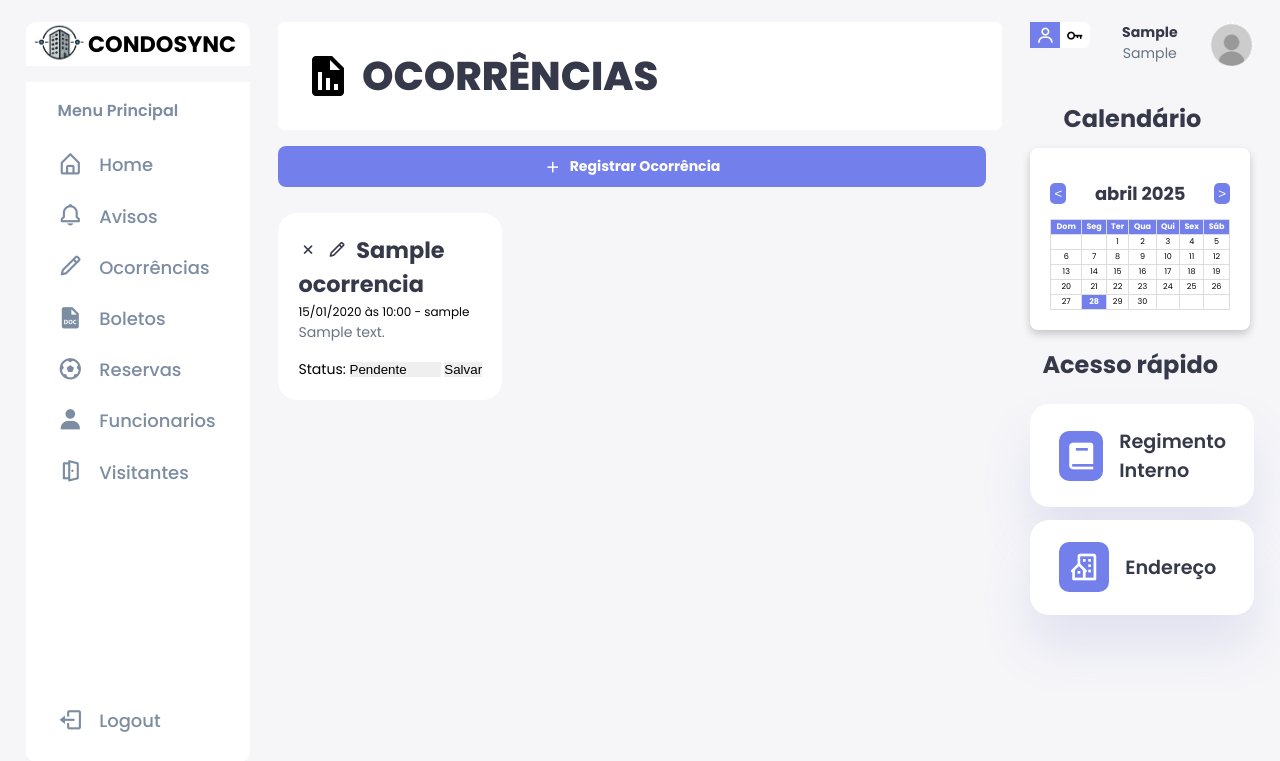
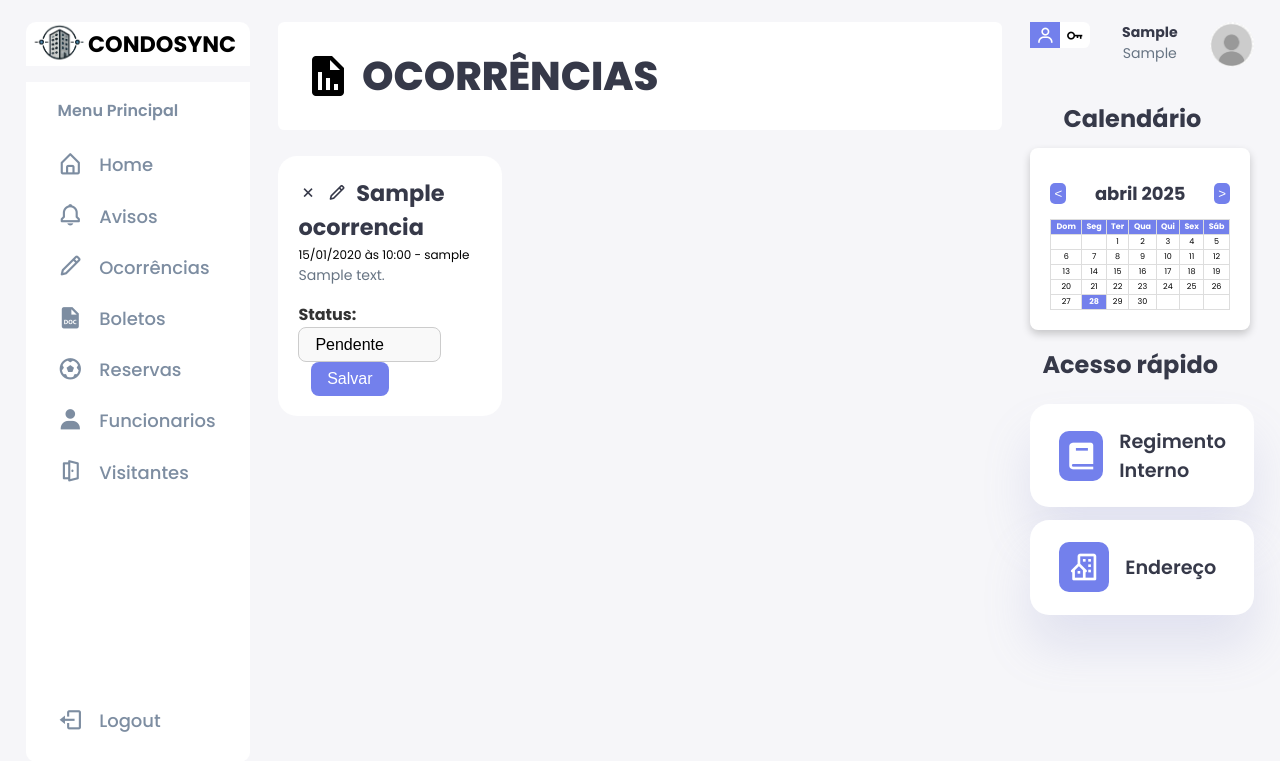
Before and after one commit to caioguimaraesr/CondoSync, a Django app: page /condosync/ocorrencias/ in a window 1280 px wide. Shown: the top 761 px of the page. Run offline with Django 5.2, Linux system fonts and the light colour scheme; a user stored in the database is signed in; tables that the repository leaves empty hold one stand-in row (values such as "Sample post").

Commit message:
realizando alterações

```diff
--- a/condosync/static/condosync/css/style.css
+++ b/condosync/static/condosync/css/style.css
@@ -1396,7 +1396,73 @@ main .form-veiculo td .actions .btn-editar i {
     background-color: var(--clr-primary-variant);
 }
 
+.status-pendente {
+    color: red;
+    font-weight: bold;
+}
+
+.status-andamento {
+    color: orange;
+    font-weight: bold;
+}
+
+.status-resolvido {
+    color: green;
+    font-weight: bold;
+}
+
 /* Form - Status */
+.form-status {
+    margin-top: 1rem;
+}
+
+.form-status label {
+    font-weight: bold;
+    margin-right: 0.5rem;
+    font-size: 1rem;
+    color: #333;
+}
+
+.form-status select {
+    padding: 0.5rem 1rem;
+    border-radius: 8px;
+    border: 1px solid #ccc;
+    font-size: 1rem;
+    background-color: #f9f9f9;
+    cursor: pointer;
+    transition: 0.3s;
+}
+
+.form-status select option[value="pendente"] {
+    background-color: #ffe5e5;
+    color: #c0392b;
+}
+
+.form-status select option[value="em_andamento"] {
+    background-color: #fff5e5;
+    color: #e67e22;
+}
+
+.form-status select option[value="resolvido"] {
+    background-color: #e5ffe5;
+    color: #27ae60;
+}
+
+.btn-salvar-status {
+    margin-left: 0.8rem;
+    padding: 0.5rem 1rem;
+    background-color: var(--clr-primary);
+    color: white;
+    border: none;
+    border-radius: 8px;
+    font-size: 1rem;
+    cursor: pointer;
+    transition: background-color 0.3s;
+}
+
+.btn-salvar-status:hover {
+    background-color: var(--clr-primary-variant);
+}
 
 /* Fazer o css do form status */
 
--- a/condosync/templates/condosync/pages/ocorrencias/ocorrencias.html
+++ b/condosync/templates/condosync/pages/ocorrencias/ocorrencias.html
@@ -23,7 +23,7 @@
             </div>
 
             <div class="bnt-container">
-                {% if user.is_authenticated %}
+                {% if user.is_authenticated and not user.is_superuser%}
                     <a href="{% url 'condosync:create_ocorrencia' %}" class="btn-adicionar-aviso">
                         <i class='bx bx-plus'></i> Registrar Ocorrência
                     </a>
@@ -60,7 +60,13 @@
                                 </form>
                             </div>
                         {% else %}
-                            <p>{{ ocorrencia.get_status_display }}</p>
+                        <p
+                        class="{% if ocorrencia.status == 'pendente' %}status-pendente
+                            {% elif ocorrencia.status == 'em_andamento' %}status-andamento
+                            {% elif ocorrencia.status == 'resolvido' %}status-resolvido
+                            {% endif %}">
+                        {{ ocorrencia.get_status_display }}
+                        </p>
                         {% endif %}
                     </div>
                 {% empty %}
```
